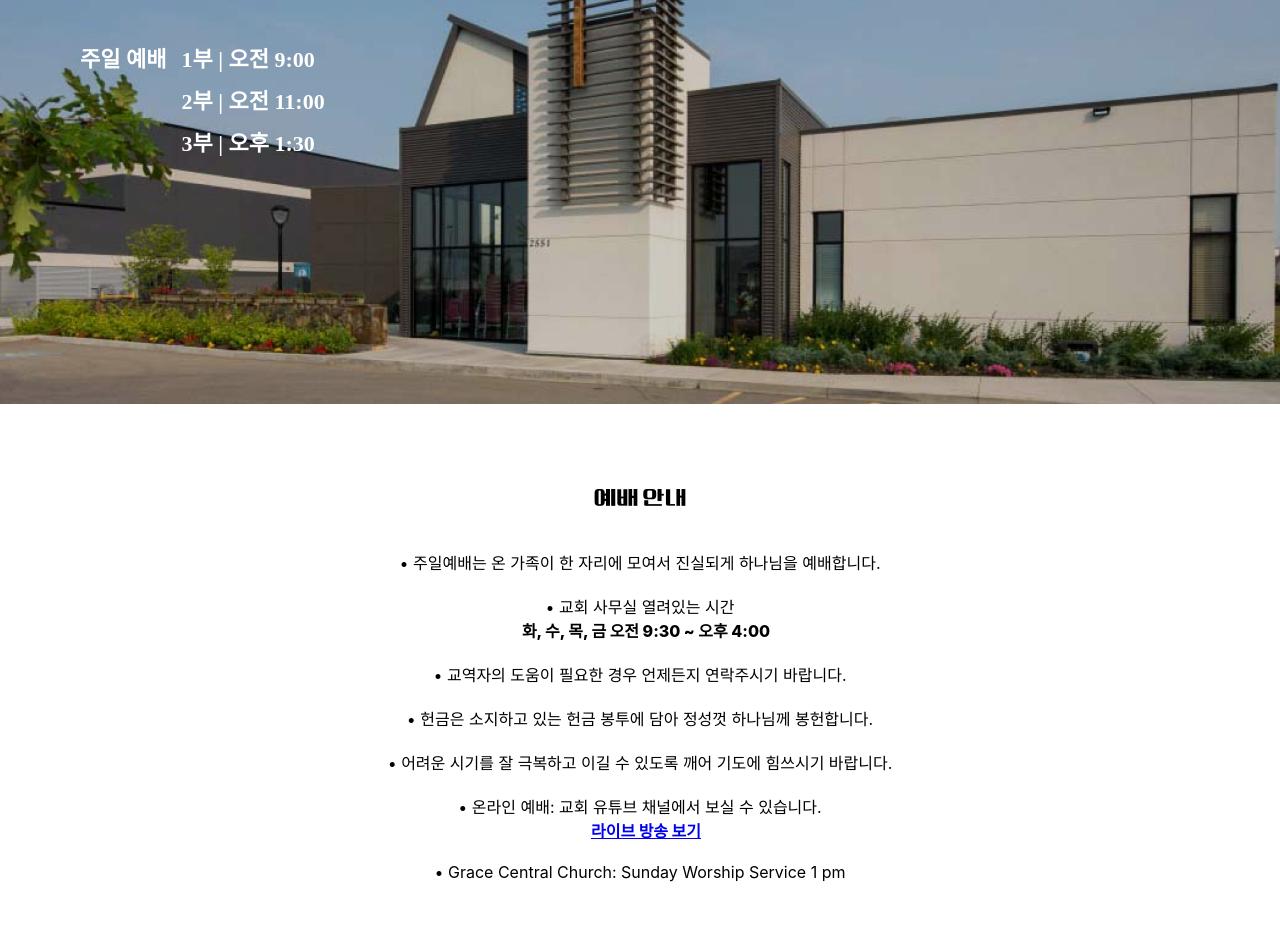
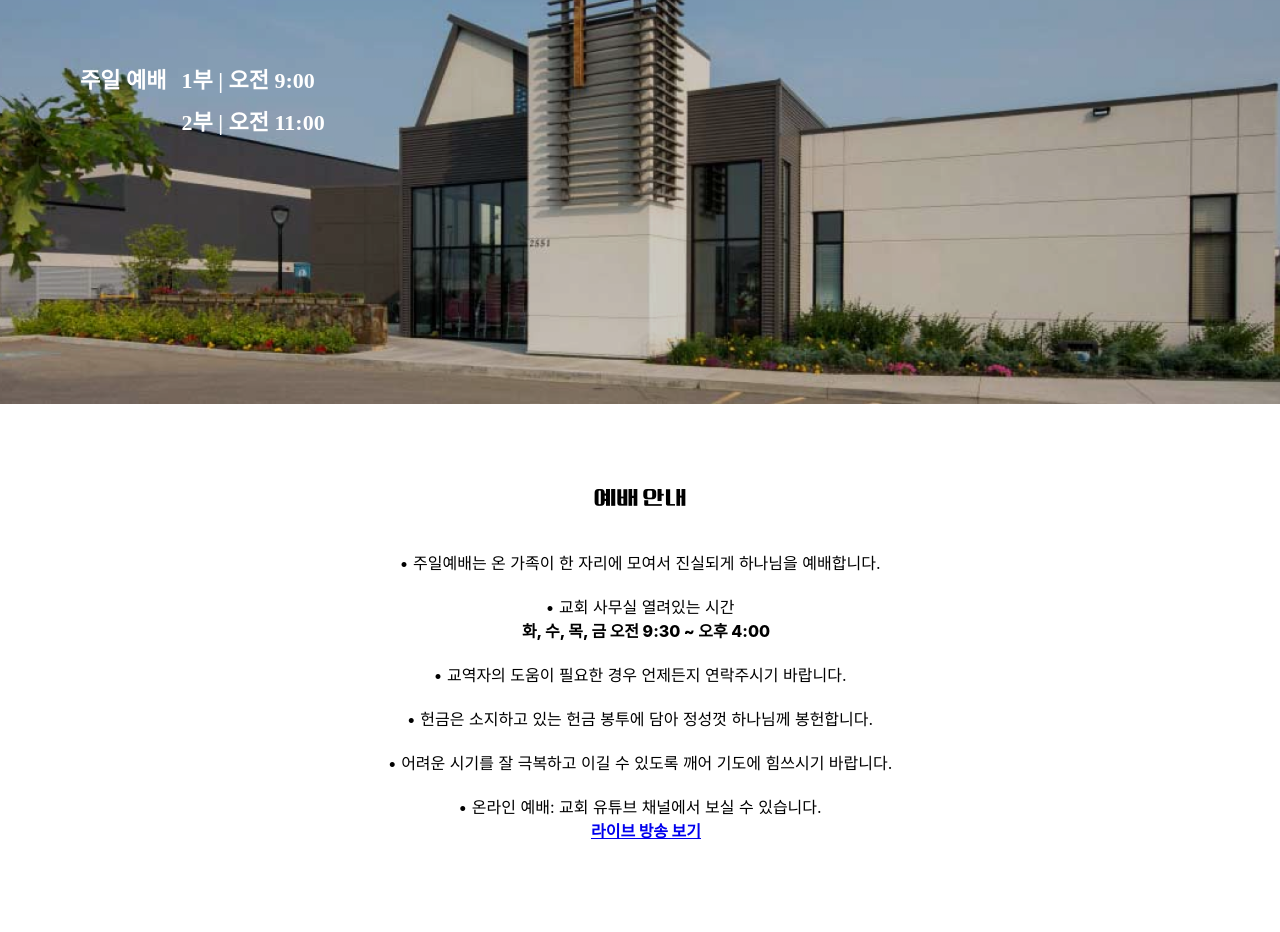
Before and after one commit to ryanwlee/edmonton-central-korean-presbyterian-church-v3, a React (Create React App) app: page /service in a window 1280 px wide. Shown: the part 260-1192 px from the top of the page. Built offline with nearby package versions, Linux system fonts and the light colour scheme; a web font is replaced by a local one.

Commit message:
Update 2026 Feb

```diff
--- a/src/Education/EducationTable.js
+++ b/src/Education/EducationTable.js
@@ -121,7 +121,7 @@ const educationData = [
       "아동부는 Grade 1부터 Grade 6까지의 어린이들이 함께 모이는 신앙 공동체입니다.",
     time: "매주 주일 오전 11시",
     location: "1층 아동부실",
-    leader: "유푸름 전도사, 문정란 부장, 김보영 차장",
+    leader: "최요한 목사, 문정란 부장, 김보영 차장",
     people: "김사랑 남궁하민 신예빈 이재훈 이진희 전인숙 정민재 조일조 최진",
   },
   {
@@ -141,9 +141,8 @@ const educationData = [
     title: "청년부",
     description: "청년들이 함께 모이는 신앙 공동체입니다.",
     time: "매주 토요일 오후 6시 30분",
-    location: "1층 아동부실",
-    leader: "최요한 목사, 신원호 부장, 김사성 간사, 문지혜 간사",
-    people: "김성민 손예지 이우송 최다은",
+    location: "본당",
+    leader: "최요한 목사",
   },
   {
     id: 5,
--- a/src/Hero.js
+++ b/src/Hero.js
@@ -7,12 +7,12 @@ const HeroContainer = Styled.div`
   display: flex;
   align-items: center;
   justify-content: flex-start;
-  max-height: ${props => props.visible ? '800px' : '0px'};
+  max-height: ${(props) => (props.visible ? "800px" : "0px")};
   overflow: hidden;
-  transition: max-height ${props => props.transitionTime}ms cubic-bezier(.7,0,.3,1);
-  opacity: ${props => props.visible ? '1' : '0'};
+  transition: max-height ${(props) => props.transitionTime}ms cubic-bezier(.7,0,.3,1);
+  opacity: ${(props) => (props.visible ? "1" : "0")};
   transition-property: max-height, opacity;
-  transition-duration: ${props => props.transitionTime}ms;
+  transition-duration: ${(props) => props.transitionTime}ms;
 `;
 
 const HeroContent = Styled.div`
@@ -73,7 +73,6 @@ function Hero({ heroImage, visible = true, transitionTime = 1000 }) {
           <div style={{ marginLeft: "15px" }}>
             <div style={subText}>1부 | 오전 9:00</div>
             <div style={subText}>2부 | 오전 11:00</div>
-            <div style={subText}>3부 | 오후 1:30</div>
           </div>
         </div>
         {/* <Button style={mainButton}>새 가족 등록</Button> */}
--- a/src/Intro/Pastors.js
+++ b/src/Intro/Pastors.js
@@ -2,7 +2,6 @@ import Grid from "@mui/material/Unstable_Grid2";
 import pastor_yh from "../images/pastor_yh.jpg";
 import pastor_jy from "../images/pastor_jy.jpg";
 import pastor_sj from "../images/pastor_sj.jpeg";
-import pastor_pr from "../images/pastor_pr.jpeg";
 import {
   Container,
   Label,
@@ -16,7 +15,6 @@ const Pastors = () => {
     { name: "최요한 목사(행정, 청년부)", img: pastor_yh },
     { name: "유지영 목사(유아, 유치부)", img: pastor_jy },
     { name: "이수지 전도사", img: pastor_sj },
-    { name: "유푸름 전도사", img: pastor_pr },
   ];
 
   const getCards = (ps) => {
--- a/src/Service/ServiceIntro.js
+++ b/src/Service/ServiceIntro.js
@@ -89,9 +89,6 @@ const ServiceIntro = () => {
             </a>
           </div>
         </ServiceInfoLine>
-        <ServiceInfoLine>
-          • Grace Central Church: Sunday Worship Service 1 pm
-        </ServiceInfoLine>
       </div>
       <ImageContainer>
         <StyledImage src={ServiceTime} />
```
Also changed, not shown: src/images/serviceTime.png.
